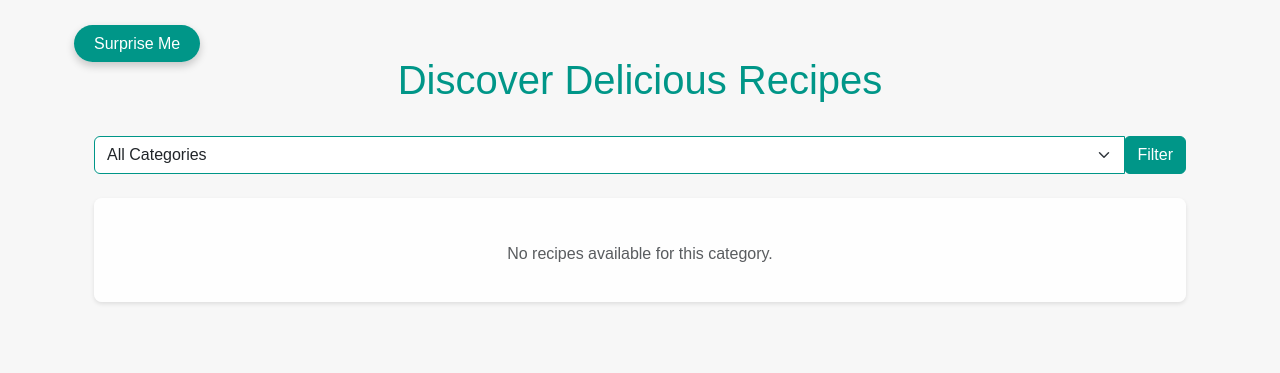
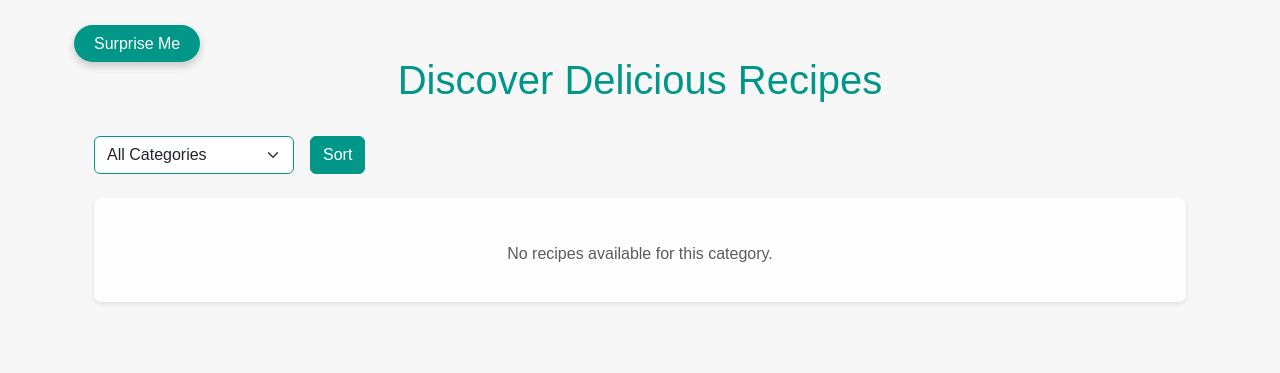
Before and after one commit to m75-ali/recipe-sharing-platform, a Django app: page /recipes/ in a window 1280 px wide. Shown: the part 64-437 px from the top of the page. Run offline with Django 4.2, Linux system fonts and the light colour scheme; data that the repository does not hold is empty; some libraries are stand-ins or nearby versions.

Commit message:
Filter bar made smaller in index.html and recipe image no has lightbox for fullscreen viewing and placeholder if no image

```diff
--- a/recipesharing/recipes/templates/recipes/index.html
+++ b/recipesharing/recipes/templates/recipes/index.html
@@ -19,7 +19,8 @@
 
   <!-- Filter by Category Section -->
   <form id="filter-form" method="GET" class="mb-4">
-      <div class="input-group">
+    <div class="d-flex gap-3">
+    <div class="input-group" style="width: 200px;">
       <select name="category" class="form-select border-teal" id="category-select">
       <option value="" {% if not selected_category %}selected{% endif %}>All Categories</option>
       {% for category in categories %}
@@ -28,7 +29,8 @@
         </option>
       {% endfor %}
       </select>
-        <button type="submit" class="btn" style="background-color: #009688; color: white; border: 1px solid #009688;">Filter</button>
+    </div>
+    <button type="submit" class="btn" style="background-color: #009688; color: white; border: 1px solid #009688;">Sort</button>
     </div>
   </form>
 
```
Also changed, not shown: recipesharing/recipes/templates/recipes/recipe_detail.html (+9 -2 lines). Lines whose indentation alone changed are shown as unchanged.
